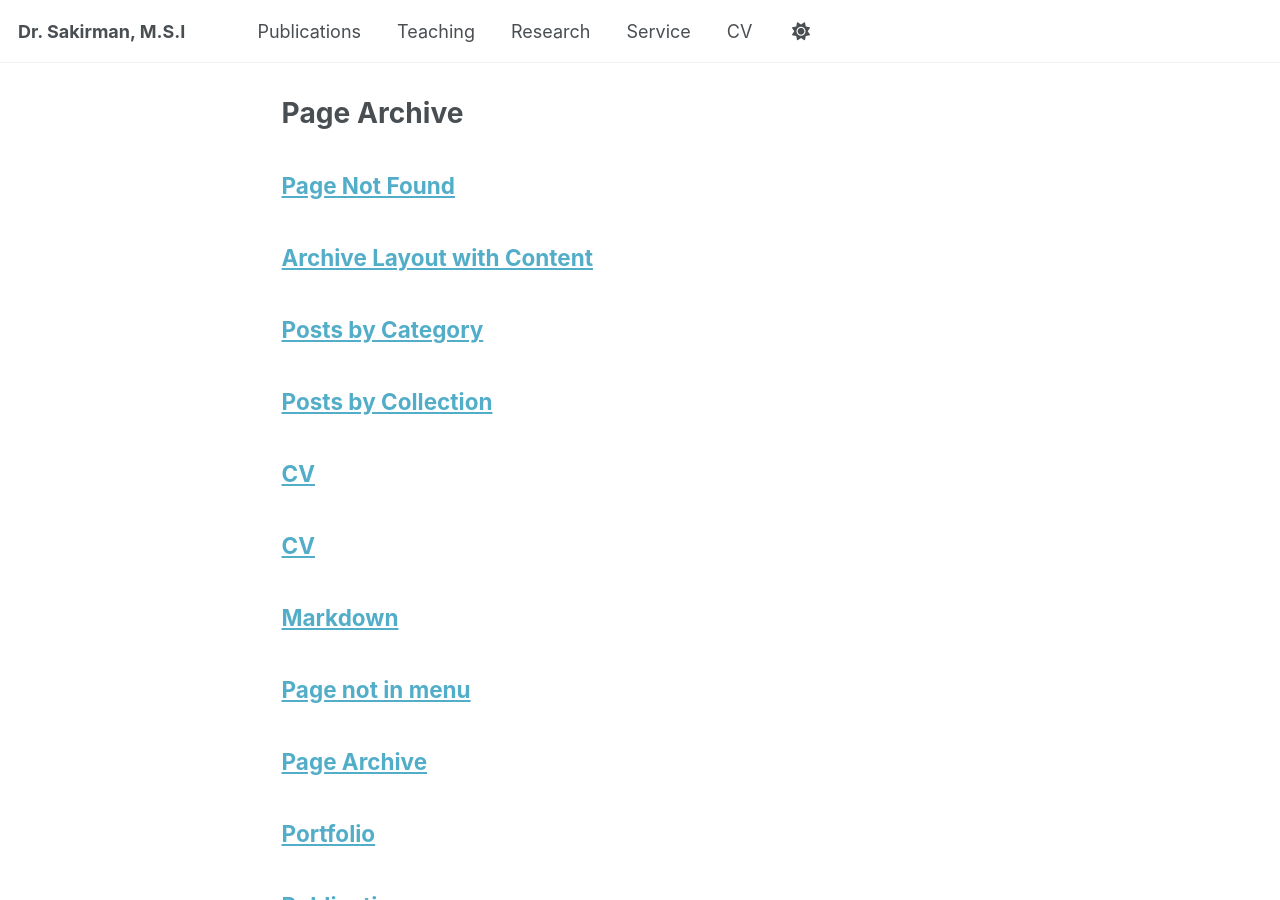
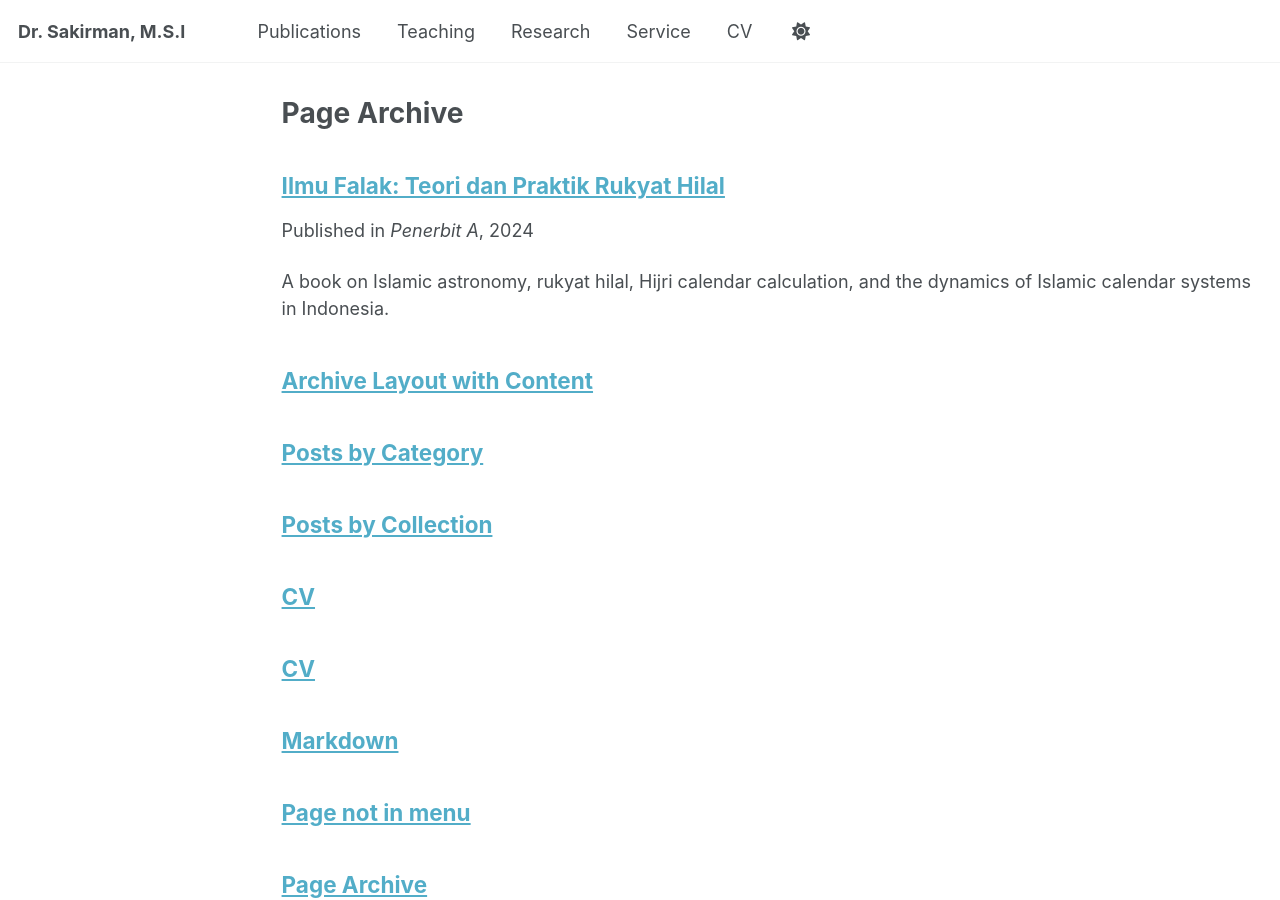
Before and after one commit to sakir-man/sakir-man.github.io, a Jekyll site: the page built from _pages/page-archive.html, in a window 1280 px wide and 900 px high. Built offline with Jekyll 4.4.1, drawn with Linux system fonts in a browser that asks for light colours; a script that is not in the unit is left out.

Commit message:
Update 404.md

```diff
--- a/_pages/404.md
+++ b/_pages/404.md
@@ -1,7 +1,34 @@
 ---
-title: "Page Not Found"
-sitemap: false
-permalink: /404.html
+title: "Ilmu Falak: Teori dan Praktik Rukyat Hilal"
+collection: publications
+category: books
+permalink: /publication/ilmu-falak-teori-praktik-rukyat-hilal
+excerpt: "A book on Islamic astronomy, rukyat hilal, Hijri calendar calculation, and the dynamics of Islamic calendar systems in Indonesia."
+date: 2024-01-01
+venue: "Penerbit A"
+header:
+  teaser: books/cover-ilmu-falak.jpg
 ---
 
-Sorry, but the page you were trying to view does not exist.
+<div style="display: flex; gap: 24px; align-items: flex-start; flex-wrap: wrap;">
+
+  <div style="flex: 0 0 220px;">
+    <img src="/images/books/cover-ilmu-falak.jpg" alt="Cover Ilmu Falak: Teori dan Praktik Rukyat Hilal" style="width: 220px; border-radius: 6px;">
+  </div>
+
+  <div style="flex: 1; min-width: 260px;">
+
+## Ilmu Falak: Teori dan Praktik Rukyat Hilal
+
+**Author:** Sakirman
+**Year:** 2024
+**Publisher:** Penerbit A
+**Category:** Book
+
+Buku ini membahas dasar-dasar ilmu falak, metode rukyat hilal, perhitungan awal bulan Hijriah, dan dinamika penetapan kalender Islam di Indonesia. Pembahasan diarahkan pada hubungan antara teori astronomi Islam, praktik observasi hilal, serta penerapannya dalam sistem kalender Islam.
+
+[Read more / View source](https://sakirmanweb.blogspot.com/2016/08/sap-ilmu-falak-1-dan-2.html?m=1)
+
+  </div>
+
+</div>
```
